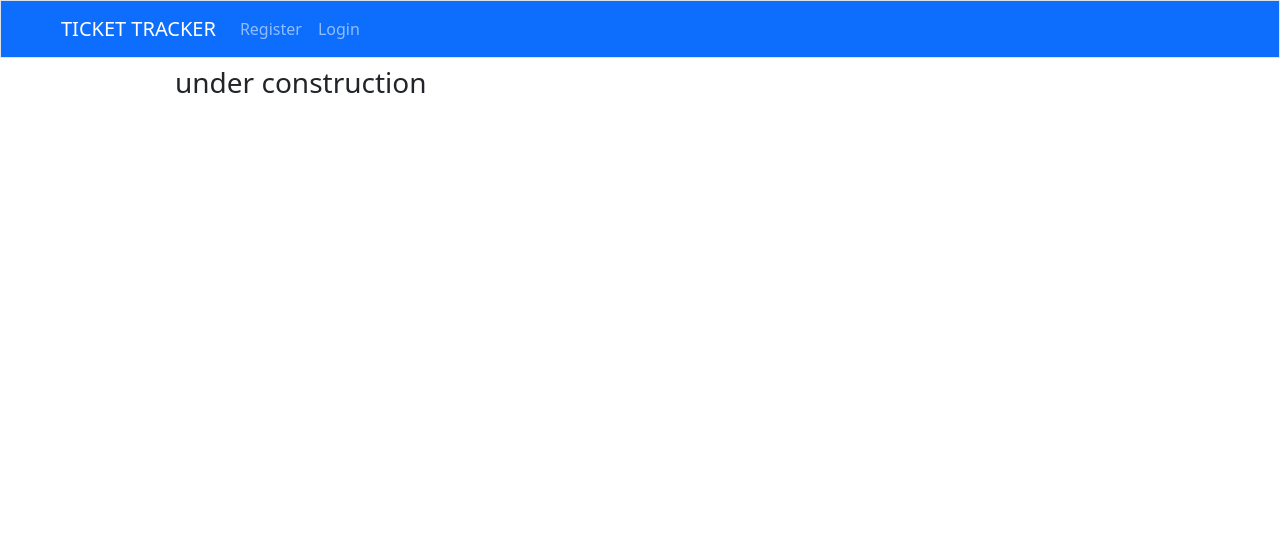
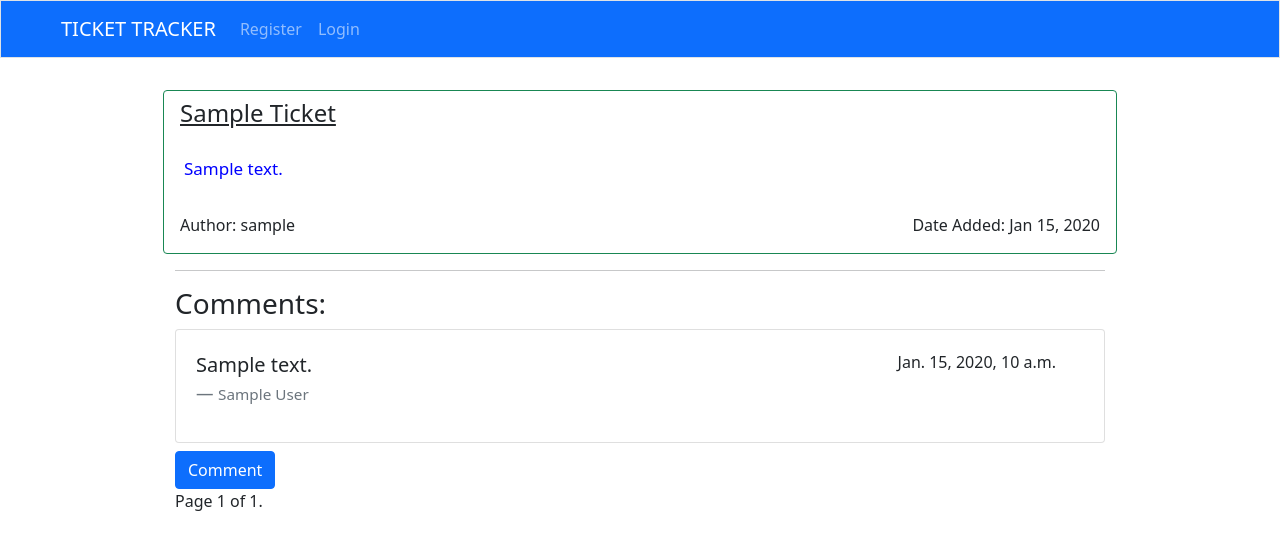
Before and after one commit to amyjprogrammer/bug_tracker, a Django app: page /1/ in a window 1280 px wide. Shown: the top 550 px of the page. Run offline with Django 3.2, Linux system fonts and the light colour scheme; tables that the repository leaves empty hold one stand-in row (values such as "Sample post").

Commit message:
new Ticket Comment page, view and pagination

```diff
--- a/issue_tracker/templates/issue_tracker/home.html
+++ b/issue_tracker/templates/issue_tracker/home.html
@@ -32,6 +32,7 @@
       </div>
     </a>
     {% endfor %}
+    <!--Pagination for 10 per page -->
     <div class="pagination">
       <span class="step-links">
         {% if page_obj.has_previous %}
--- a/issue_tracker/templates/issue_tracker/ticket_comment.html
+++ b/issue_tracker/templates/issue_tracker/ticket_comment.html
@@ -4,8 +4,64 @@
 
 {% block content %}
   <div class="row list-group">
-    <h3>under construction</h3>
+
+  {% for ticket in tickets %}
+  <div class="card card-body border-success mt-4">
+    <div class="d-flex w-100 justify-content-between ">
+      <h4 class="text-capitalize text-decoration-underline">{{ ticket.title }}</h4>
+    </div>
+
+    <div class="row mt-1 ">
+      <p class="issue-description text-truncate">{{ ticket.issue_description }}</p>
+    </div>
+    <div class="d-flex justify-content-between p-0">
+      <p>Author: {{ ticket.ticket_author }}</p>
+      <p>Date Added: {{ ticket.date_added|date:"M d, Y" }}</p>
+    </div>
   </div>
 
+  {% endfor %}
+  </div>
+
+  <hr>
+
+  <h3>Comments:</h3>
+  <div class="list-group">
+  {% for comment in page_obj %}
+    <div class="card mb-2" id="ticket-comments">
+      <div class="d-flex justify-content-between full-comment">
+          <blockquote class="blockquote">
+            <p class="mb-3 comment">{{ comment.comment_text|linebreaksbr }}</p>
+            <footer class="blockquote-footer"><small>{{ comment.comment_author }}</small></footer>
+          </blockquote>
+        <div class="date me-5">{{ comment.created_date }}</div>
+      </div>
+    </div>
+  {% empty %}
+  <p>No comments yet</p>
+  {% endfor %}
+
+  </div>
+  <a class="btn btn-primary" type="button" href="{% url 'issue_tracker:add_ticket_comment' ticket_id=ticket.id %}">Comment</a>
+
+
+  <!--Pagination for 10 per page -->
+  <div class="pagination">
+    <span class="step-links">
+      {% if page_obj.has_previous %}
+          <a href="?page=1">&laquo; first</a>
+          <a href="?page={{ page_obj.previous_page_number }}">previous</a>
+      {% endif %}
+
+      <span class="current">
+          Page {{ page_obj.number }} of {{ page_obj.paginator.num_pages }}.
+      </span>
+
+      {% if page_obj.has_next %}
+          <a href="?page={{ page_obj.next_page_number }}">next</a>
+          <a href="?page={{ page_obj.paginator.num_pages }}">last &raquo;</a>
+      {% endif %}
+    </span>
+  </div>
 
 {% endblock content %}
--- a/issue_tracker/urls.py
+++ b/issue_tracker/urls.py
@@ -7,4 +7,5 @@ app_name = 'issue_tracker'
 urlpatterns = [
     path('', views.home, name='home'),
     path('<int:ticket_id>/', views.ticket_comment, name="ticket_comment"),
+    path('comments/<int:ticket_id>/', views.add_ticket_comment, name="add_ticket_comment"),
 ]
--- a/issue_tracker/views.py
+++ b/issue_tracker/views.py
@@ -10,7 +10,7 @@ from .models import Ticket, TicketComment, AdminTicket
 #Home page will show all the open tickets (no login required)
 def home(request):
     tickets = Ticket.objects.all().order_by('-date_added')
-    paginator = Paginator(tickets,10) # Show 2 contacts per page.
+    paginator = Paginator(tickets,10) # Show 10 contacts per page.
 
     page_number = request.GET.get('page')
     page_obj = paginator.get_page(page_number)
@@ -19,5 +19,15 @@ def home(request):
 
 def ticket_comment(request, ticket_id):
     tickets = Ticket.objects.filter(id=ticket_id)
-    context = {'tickets': tickets}
+    ticket = get_object_or_404(Ticket, id=ticket_id)
+    ticket_comments = ticket.comments.all().order_by('-created_date')
+    paginator = Paginator(ticket_comments, 10) # Show 10 contacts per page.
+
+    page_number = request.GET.get('page')
+    page_obj = paginator.get_page(page_number)
+    context = {'tickets': tickets, 'page_obj' : page_obj, 'ticket':ticket}
     return render(request, 'issue_tracker/ticket_comment.html', context)
+
+
+def add_ticket_comment(request, ticket_id):
+    return render(request, 'issue_tracker/add_ticket_comment.html')
--- a/static/css/main.css
+++ b/static/css/main.css
@@ -25,3 +25,8 @@ a {
 .card-body {
   padding: .5rem 1rem 0rem 1rem;
 }
+
+
+.full-comment {
+    margin: 20px 0px 20px 20px;
+}
```
Also changed, not shown: issue_tracker/templates/issue_tracker/add_ticket_comment.html (added, +7 -0 lines).
